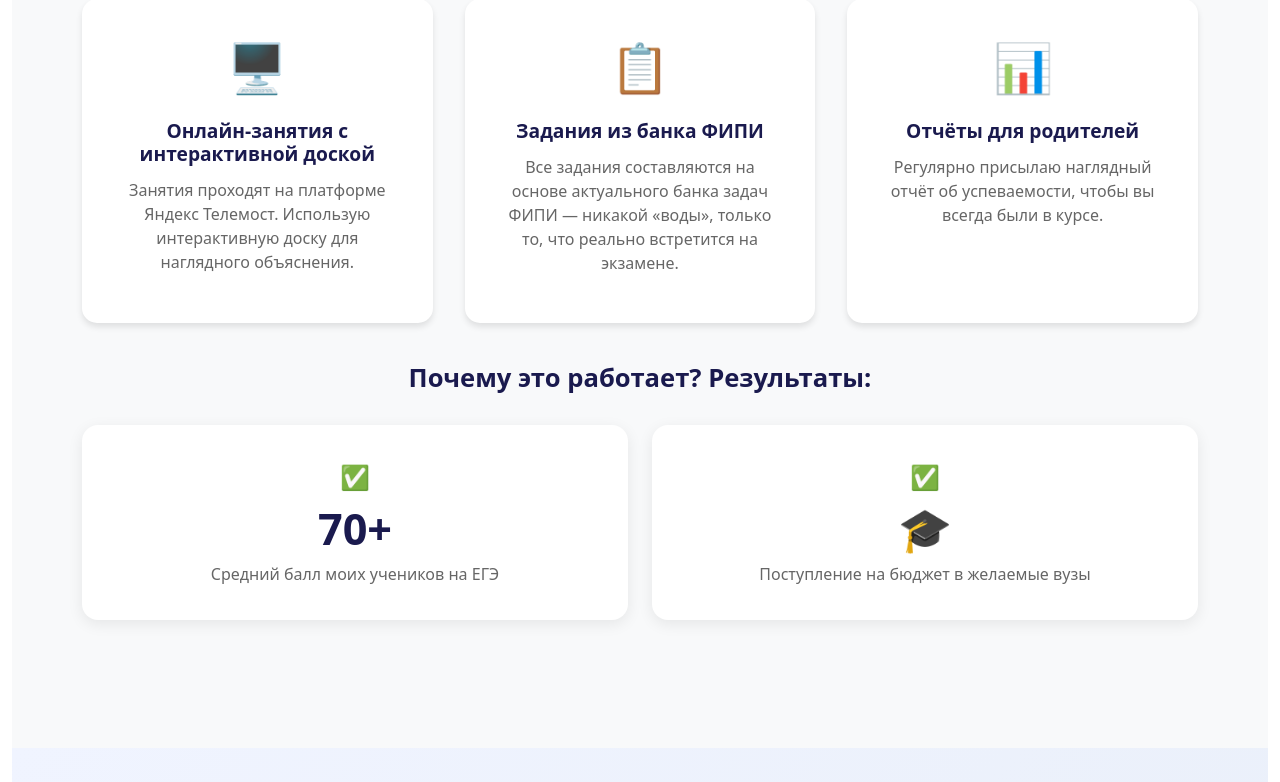
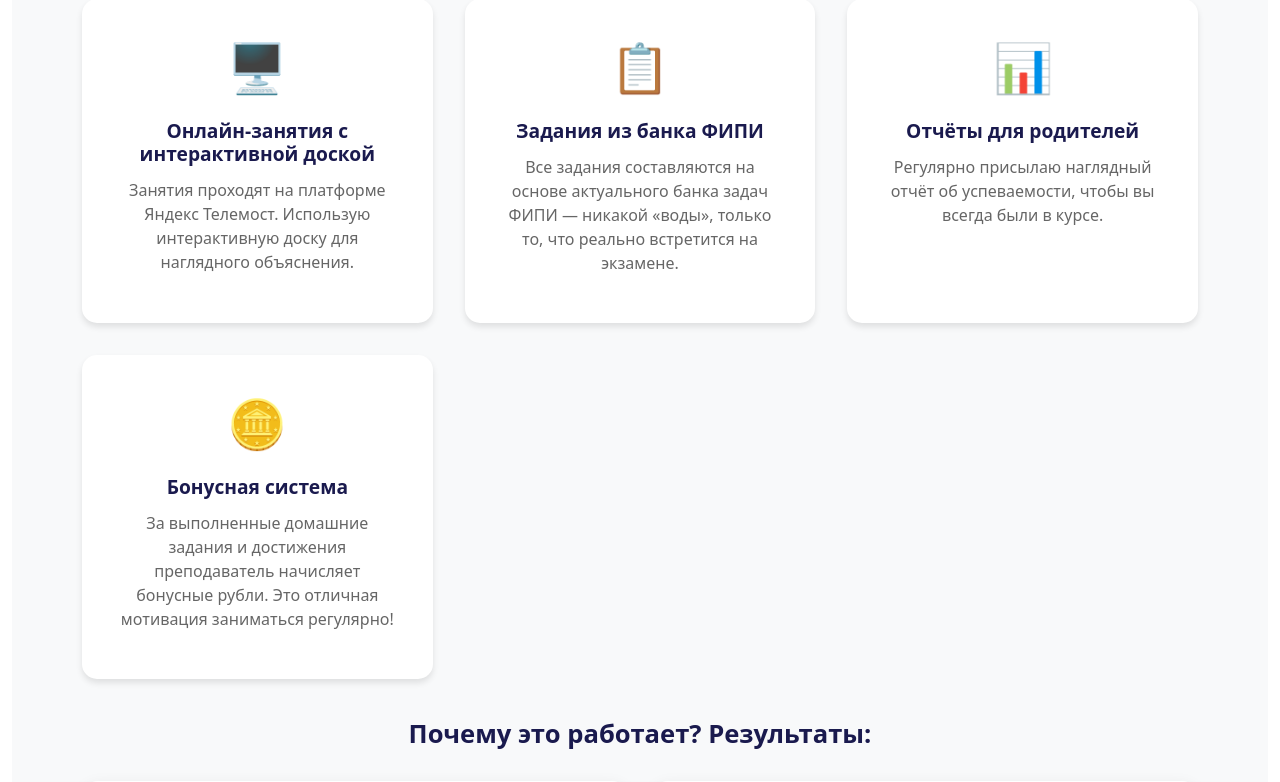
Before and after one commit to future-teacher/mathphysedu.ru, a Django app: page /students/ in a window 1280 px wide. Shown: the part 1696-2478 px from the top of the page. Run offline with Django 5.2, Linux system fonts and the light colour scheme.

Commit message:
Изменил форму отображения бонусных рублей у преподателя

```diff
--- a/templates/students/landing.html
+++ b/templates/students/landing.html
@@ -824,6 +824,11 @@
                 <h5>Отчёты для родителей</h5>
                 <p>Регулярно присылаю наглядный отчёт об успеваемости, чтобы вы всегда были в курсе.</p>
             </div>
+            <div class="about-card">
+                <div class="about-card-icon">🪙</div>
+                <h5>Бонусная система</h5>
+                <p>За выполненные домашние задания и достижения преподаватель начисляет бонусные рубли. Это отличная мотивация заниматься регулярно!</p>
+            </div>
         </div>
 
         <!-- Результаты учеников -->
```
Also changed, not shown: templates/students/teacher_student_detail.html (+25 -18 lines).
